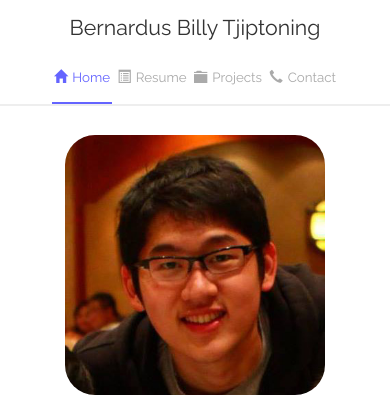
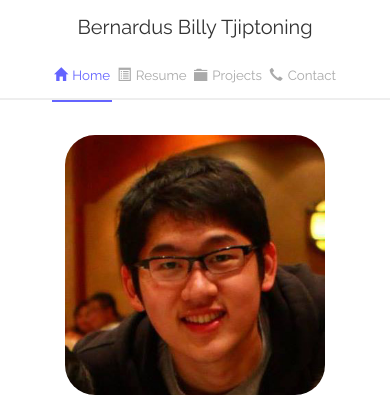
Before and after one commit to bernardusbilly/bernardusbilly.github.io, a PHP site: page / in a window 390 px wide. Shown: the top 399 px of the page. Run offline with PHP 8.4, Linux system fonts and the light colour scheme; style sheets or scripts are compiled from the project's sources.

Commit message:
Update
- pixel fixed

```diff
--- a/contact.html
+++ b/contact.html
@@ -17,7 +17,6 @@
 </head>
 <body>
 	<div id="header">
-		<div id="header-bg">
 		<div class="container">
 			<div class="row">
 				<div id="name" class="col-lg-5 col-md-6 col-sm-5 col-xs-12">
@@ -28,7 +27,6 @@
 					<a href="./resume.html" class="menu"><span class="glyphicon glyphicon-list-alt" style="padding-right: 5px;"></span>Resume</a>
 					<a href="./projects.html" class="menu"><span class="glyphicon glyphicon-folder-close" style="padding-right: 5px;"></span>Projects</a>
 					<a href="./contact.html" class="menu menu-active"><span class="glyphicon glyphicon-earphone" style="padding-right: 5px;"></span>Contact</a>
-					</div>
 				</div>
 			</div>
 		</div>
--- a/index.html
+++ b/index.html
@@ -18,7 +18,6 @@
 </head>
 <body>
 	<div id="header">
-		<div id="header-bg">
 		<div class="container">
 			<div class="row">
 				<div id="name" class="col-lg-5 col-md-6 col-sm-5 col-xs-12">
@@ -29,7 +28,6 @@
 					<a href="./resume.html" class="menu"><span class="glyphicon glyphicon-list-alt" style="padding-right: 5px;"></span>Resume</a>
 					<a href="./projects.html" class="menu"><span class="glyphicon glyphicon-folder-close" style="padding-right: 5px;"></span>Projects</a>
 					<a href="./contact.html" class="menu"><span class="glyphicon glyphicon-earphone" style="padding-right: 5px;"></span>Contact</a>
-					</div>
 				</div>
 			</div>
 		</div>
--- a/projects.html
+++ b/projects.html
@@ -17,7 +17,6 @@
 </head>
 <body>
 	<div id="header">
-		<div id="header-bg">
 		<div class="container">
 			<div class="row">
 				<div id="name" class="col-lg-5 col-md-6 col-sm-5 col-xs-12">
@@ -28,7 +27,6 @@
 					<a href="./resume.html" class="menu"><span class="glyphicon glyphicon-list-alt" style="padding-right: 5px;"></span>Resume</a>
 					<a href="./projects.html" class="menu menu-active"><span class="glyphicon glyphicon-folder-open" style="padding-right: 5px;"></span>Projects</a>
 					<a href="./contact.html" class="menu"><span class="glyphicon glyphicon-earphone" style="padding-right: 5px;"></span>Contact</a>
-					</div>
 				</div>
 			</div>
 		</div>
--- a/resources/css/responsive.css
+++ b/resources/css/responsive.css
@@ -2,7 +2,7 @@
 
 @media (max-width: 767px) {
 	#name {
-		font-size: 16pt;
+		font-size: 15pt;
 		padding: 10pt 0 0 0;
 		text-align: center;
 	}
--- a/resources/css/style.css
+++ b/resources/css/style.css
@@ -12,13 +12,15 @@ a {
 	z-index: 999;
 	top: 0;
 	width: 100%;
+	height: 100px;
+	background: #FFF;
+	background: rgba(255, 255, 255, 0.95);
 	font-family: 'Raleway', Arial;
 	border-bottom: 2px solid #EEE;
 }
 #header-bg {
 	width: 100%;
-	height: 100px;
-	background-color: #FFF;
+
 }
 #name {
 	padding: 20px 0;
--- a/resources/js/style.js
+++ b/resources/js/style.js
@@ -8,7 +8,7 @@ $(document).ready(function() {
 
 		if (top < 40) {
 			if (winWidth < 768) {
-				$('#name').css("font-size", "16pt");
+				$('#name').css("font-size", "15pt");
 				$('#name').css("padding", "10pt 0 0 0");
 				$('#menu-container').css("padding-top", "9px");
 				$('.menu').css("padding", "15px 2px");
@@ -24,7 +24,7 @@ $(document).ready(function() {
 				$('.menu').css("padding", "15px 20px");
 			}
 			$('#name').removeClass("hidden-xs");
-			$('#header-bg').css("height", "100px");
+			$('#header').css("height", "100px");
 			$('#main').css("padding-top", "120px");
 		} else {
 			if (winWidth < 769) {
@@ -35,7 +35,7 @@ $(document).ready(function() {
 				$('.menu').css("padding", "6px 20px");
 			}
 			$('#name').addClass("hidden-xs");
-			$('#header-bg').css("height", "30px");
+			$('#header').css("height", "32px");
 			$('#name').css("font-size", "12pt");
 			$('#name').css("padding", "5px 0");
 			$('#main').css("padding-top", "120px");
@@ -48,7 +48,7 @@ $(document).ready(function() {
 
 		if ($('#header').height() > 50) {
 			if (winWidth < 768) {
-				$('#name').css("font-size", "16pt");
+				$('#name').css("font-size", "15pt");
 				$('#name').css("padding", "10pt 0 0 0");
 				$('#menu-container').css("padding-top", "9px");
 				$('.menu').css("padding", "15px 2px");
--- a/resume.html
+++ b/resume.html
@@ -17,7 +17,6 @@
 </head>
 <body>
 	<div id="header">
-		<div id="header-bg">
 		<div class="container">
 			<div class="row">
 				<div id="name" class="col-lg-5 col-md-6 col-sm-5 col-xs-12">
@@ -28,7 +27,6 @@
 					<a href="./resume.html" class="menu menu-active"><span class="glyphicon glyphicon-list-alt" style="padding-right: 5px;"></span>Resume</a>
 					<a href="./projects.html" class="menu"><span class="glyphicon glyphicon-folder-close" style="padding-right: 5px;"></span>Projects</a>
 					<a href="./contact.html" class="menu"><span class="glyphicon glyphicon-earphone" style="padding-right: 5px;"></span>Contact</a>
-					</div>
 				</div>
 			</div>
 		</div>
```
Lines whose indentation alone changed are shown as unchanged.
